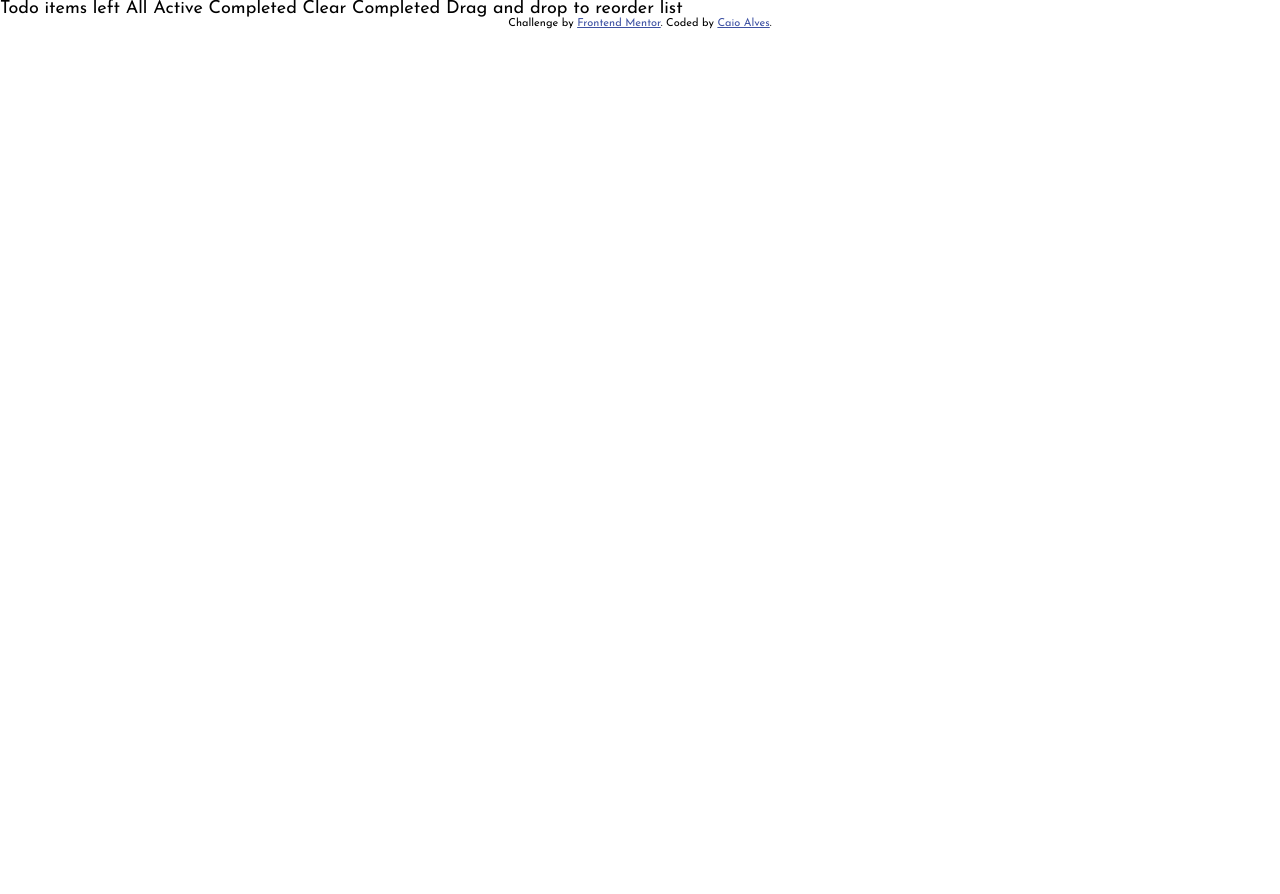
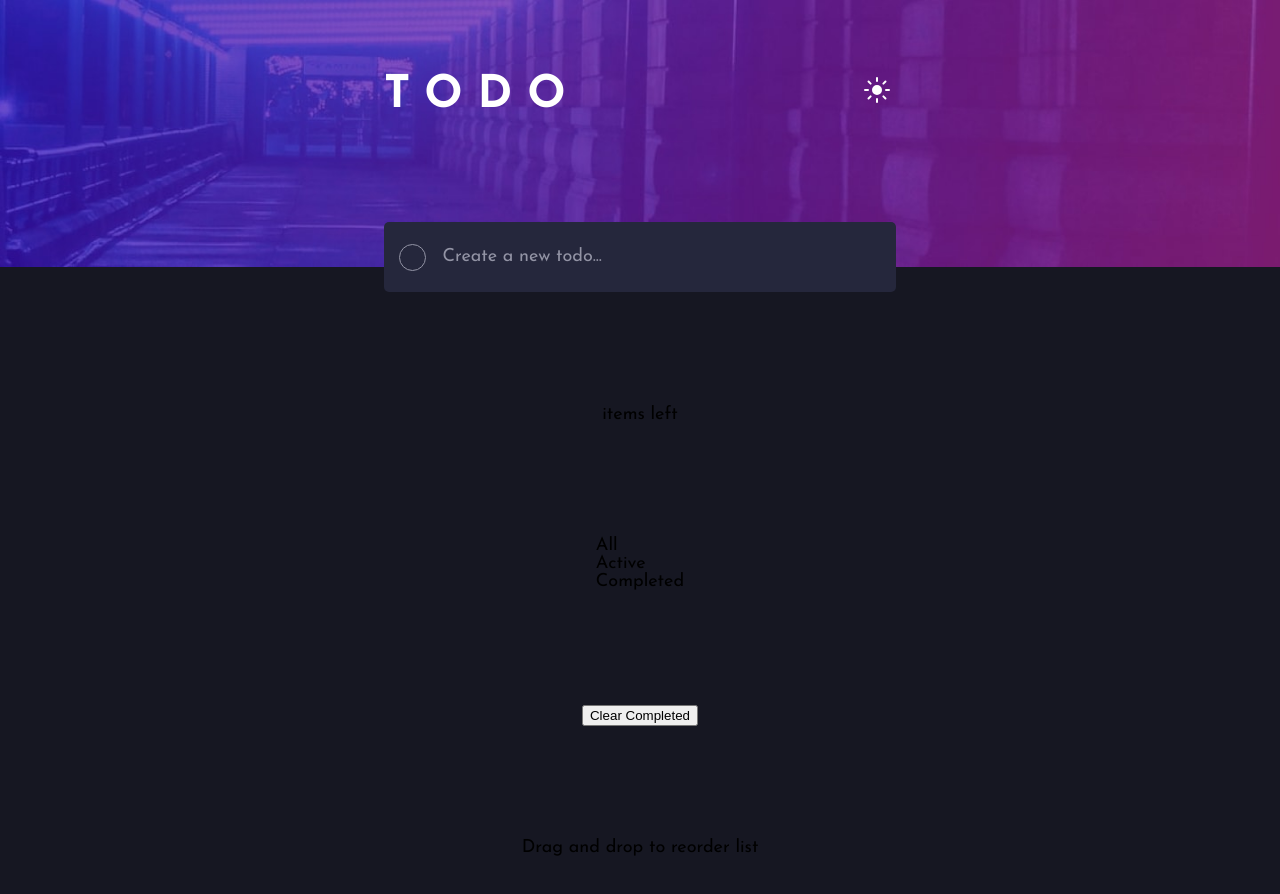
Before and after one commit to CaioAlq/Field-Academy, a plain HTML site: page HTML-CSS/todo-app-main/index.html in a window 1280 px wide. Before the commit the page ends 800 px from the top, so only its background shows below. Drawn offline with Linux system fonts and the light colour scheme.

Commit message:
feat: create header desktop design

```diff
--- a/HTML-CSS/todo-app-main/index.html
+++ b/HTML-CSS/todo-app-main/index.html
@@ -23,21 +23,52 @@
 </head>
 <body>
 
-  Todo
+  <div class="container">
 
-  <!-- Add dynamic number --> items left
+    <div class="head-container">
+      <h1 class="main-heading">Todo</h1>
+    <button class="switch-mode"><img src="./images/icon-sun.svg" alt="Botão do modo de tela"></button>
+    </div>
 
-  All
-  Active
-  Completed
+    <div class="create-container">
 
-  Clear Completed
+      <form action="">
 
-  Drag and drop to reorder list
+        <div class="radiobox-container">
+        </div>
 
-  <div class="attribution">
+        <input
+            id="create-item"
+            class="create-item"
+            type="text"
+            name="item"
+            placeholder="Create a new todo..."
+        />
+          <label for="create-item"></label>
+
+      </form>
+
+    </div>
+
+    <!-- Add dynamic number -->
+    <p><span class="left-itens"></span>items left</p>
+
+    <ul>
+      <li>All</li>
+      <li>Active</li>
+      <li>Completed</li>
+    </ul>
+
+    <button>Clear Completed</button>
+
+    <p>Drag and drop to reorder list</p>
+
+  </div>
+
+
+  <!-- <div class="attribution">
     Challenge by <a href="https://www.frontendmentor.io?ref=challenge" target="_blank">Frontend Mentor</a>.
     Coded by <a href="#">Caio Alves</a>.
-  </div>
+  </div> -->
 </body>
 </html>
--- a/HTML-CSS/todo-app-main/styles/global.css
+++ b/HTML-CSS/todo-app-main/styles/global.css
@@ -1,6 +1,113 @@
 :root {
+    --primary-color: hsl(220, 98%, 61%);
+
+    /* Dark Theme */
+    --dark-theme-color: hsl(235, 21%, 11%);
+    --list-bg-color: hsl(235, 24%, 19%);
+    --letter-color: hsl(236, 9%, 61%);
 
     font-family: 'Josefin Sans', sans-serif;
     font-size: 18px;
-    --primary-color: hsl(220, 98%, 61%);
+
 }
+
+body {
+    background-color: var(--dark-theme-color);
+    background-image: url("../images/bg-desktop-dark.jpg");
+    background-repeat: no-repeat;
+    background-size: 100%;
+
+    height: 980px;
+
+    display: flex;
+    flex-direction: column;
+    align-items: center;
+    justify-content: center;
+}
+
+.container {
+    display: flex;
+    flex-direction: column;
+    align-items: center;
+    justify-content: space-between;
+
+    margin-top: -50px;
+
+    width: 40%;
+    height: 80%;
+}
+
+.head-container {
+    display: flex;
+    justify-content: space-between;
+    align-items: center;
+
+    width: 100%;
+}
+
+.switch-mode {
+    background-color: transparent;
+
+    border: none;
+
+    cursor: pointer;
+}
+
+.main-heading {
+    height: 2rem;
+
+    text-transform: uppercase;
+    color: #fff;
+    font-size: 2.5rem;
+    font-weight: 700;
+    letter-spacing: 15px;
+}
+
+.create-container {
+    display: flex;
+
+    background-color: var(--list-bg-color);
+
+    border-radius: 5px;
+
+    height: 70px;
+    width: 100%;
+}
+
+form {
+    display: flex;
+    align-items: center;
+    justify-content: space-between;
+
+    width: 100%;
+}
+
+.create-item {
+    background-color: transparent;
+    font-family: 'Josefin Sans', sans-serif;
+
+    width: 90%;
+    height: 100%;
+
+    border: none;
+}
+
+.create-item::placeholder {
+    color: var(--letter-color);
+    font-size: 1rem;
+}
+
+.radiobox-container {
+    width: 25px;
+    height: 25px;
+
+    margin: 0 15px;
+
+    border: 1px solid var(--letter-color);
+
+    border-radius: 50px;
+}
+
+label {
+    visibility: hidden;
+}
```
